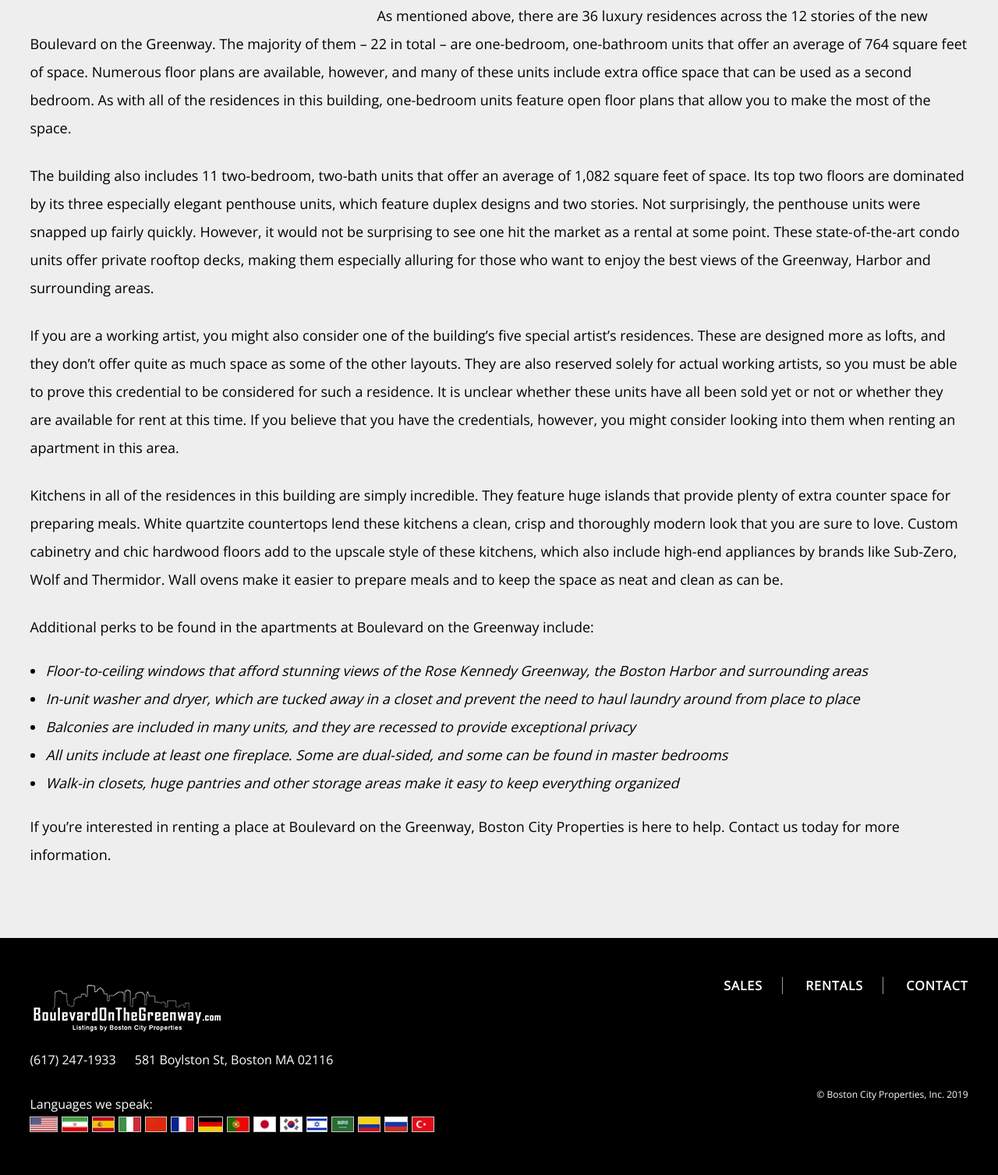
After one commit to waxi/BoulevardOnTheGreenway.com, a PHP site: page /blog/boulevard-on-the-greenway-offers-exquisite-luxury-apartment-homes in a window 1280 px wide. The commit adds this page. Shown: the part 542-2049 px from the top of the page at 78% size. Run offline with PHP 8.4, Linux system fonts and the light colour scheme; some libraries are stand-ins or nearby versions.

Commit message:
added the article pages

```diff
--- /dev/null
+++ b/blog/boulevard-on-the-greenway-offers-exquisite-luxury-apartment-homes.php
@@ -0,0 +1,63 @@
+<?php
+
+    require_once('../inc/config.php');
+
+    $pageID = "about-development";
+
+    $pageTitle = "Boulevard on the Greenway Offers Exquisite Luxury Apartment Homes";
+
+    $pageDescription = "";
+
+    $pageKeywords = "";
+
+    require_once('../inc/header.php');
+
+?>
+
+    <main class="<?php echo $pageID; ?>">
+
+        <section class="normal">
+
+            <h1>Boulevard on the Greenway Offers Exquisite Luxury Apartment Homes</h1>
+
+            <div>
+
+                <img src="../images/boulevard.jpg" alt="Boulevard on the Greenway" class="left">
+
+                <p>Although best-known for offering high-end condo residences, the new Boulevard on the Greenway development at 110 Broad Street on the waterfront downtown also has apartments for rent from time to time. If you are in the market for a luxury apartment that offers some of the most stunning views of the Greenway and surroundings, you’d be hard-pressed to find a better option. With only 36 units total in the entire building, however, competition for these apartments is fierce. If you would like to rent one, Boston City Properties can help. In the meantime, learn more about what you’ll enjoy as a resident of this incredible building.</p>
+
+                <p>As mentioned above, there are 36 luxury residences across the 12 stories of the new Boulevard on the Greenway. The majority of them – 22 in total – are one-bedroom, one-bathroom units that offer an average of 764 square feet of space. Numerous floor plans are available, however, and many of these units include extra office space that can be used as a second bedroom. As with all of the residences in this building, one-bedroom units feature open floor plans that allow you to make the most of the space.</p>
+
+                <p>The building also includes 11 two-bedroom, two-bath units that offer an average of 1,082 square feet of space. Its top two floors are dominated by its three especially elegant penthouse units, which feature duplex designs and two stories. Not surprisingly, the penthouse units were snapped up fairly quickly. However, it would not be surprising to see one hit the market as a rental at some point. These state-of-the-art condo units offer private rooftop decks, making them especially alluring for those who want to enjoy the best views of the Greenway, Harbor and surrounding areas.</p>
+
+                <p>If you are a working artist, you might also consider one of the building’s five special artist’s residences. These are designed more as lofts, and they don’t offer quite as much space as some of the other layouts. They are also reserved solely for actual working artists, so you must be able to prove this credential to be considered for such a residence. It is unclear whether these units have all been sold yet or not or whether they are available for rent at this time. If you believe that you have the credentials, however, you might consider looking into them when renting an apartment in this area.</p>
+
+                <p>Kitchens in all of the residences in this building are simply incredible. They feature huge islands that provide plenty of extra counter space for preparing meals. White quartzite countertops lend these kitchens a clean, crisp and thoroughly modern look that you are sure to love. Custom cabinetry and chic hardwood floors add to the upscale style of these kitchens, which also include high-end appliances by brands like Sub-Zero, Wolf and Thermidor. Wall ovens make it easier to prepare meals and to keep the space as neat and clean as can be.</p>
+
+                <p>Additional perks to be found in the apartments at Boulevard on the Greenway include:</p>
+
+                <ul>
+
+                    <li>Floor-to-ceiling windows that afford stunning views of the Rose Kennedy Greenway, the Boston Harbor and surrounding areas</li>
+
+                    <li>In-unit washer and dryer, which are tucked away in a closet and prevent the need to haul laundry around from place to place</li>
+
+                    <li>Balconies are included in many units, and they are recessed to provide exceptional privacy</li>
+
+                    <li>All units include at least one fireplace. Some are dual-sided, and some can be found in master bedrooms</li>
+
+                    <li>Walk-in closets, huge pantries and other storage areas make it easy to keep everything organized</li>
+
+                </ul>
+
+                <p>If you’re interested in renting a place at Boulevard on the Greenway, Boston City Properties is here to help. Contact us today for more information.</p>
+
+            </div>
+
+            <div class="clear"></div>
+
+        </section>
+
+    </main>
+
+<?php require_once('../inc/footer.php'); ?>
--- a/css/style.css
+++ b/css/style.css
@@ -329,6 +329,18 @@ section.normal h1 {
   font-family: "Open Sans", sans-serif;
   text-align: center;
   margin-bottom: 50px;
+}
+
+section.normal ul {
+  margin: 20px 0;
+  left: 20px;
+}
+
+section.normal ul li {
+  font-size: 18px;
+  font-family: "Open Sans", sans-serif;
+  line-height: 2;
+  font-style: italic;
 }
 
 section.normal p {
@@ -704,23 +716,5 @@ footer .copy {
 /*# sourceMappingURL=style.css.map */
 /*# sourceMappingURL=style.css.map */
 /*# sourceMappingURL=style.css.map */
-/*# sourceMappingURL=style.css.map */
-/*# sourceMappingURL=style.css.map */
-/*# sourceMappingURL=style.css.map */
-/*# sourceMappingURL=style.css.map */
-/*# sourceMappingURL=style.css.map */
-/*# sourceMappingURL=style.css.map */
-/*# sourceMappingURL=style.css.map */
-/*# sourceMappingURL=style.css.map */
-/*# sourceMappingURL=style.css.map */
-/*# sourceMappingURL=style.css.map */
-/*# sourceMappingURL=style.css.map */
-/*# sourceMappingURL=style.css.map */
-/*# sourceMappingURL=style.css.map */
-/*# sourceMappingURL=style.css.map */
-/*# sourceMappingURL=style.css.map */
-/*# sourceMappingURL=style.css.map */
-/*# sourceMappingURL=style.css.map */
-/*# sourceMappingURL=style.css.map */
 
 /*# sourceMappingURL=style.css.map */
--- a/css/style.scss
+++ b/css/style.scss
@@ -326,6 +326,18 @@ section.normal {
 		margin-bottom: 50px;
 	}
 
+	ul {
+		margin: 20px 0;
+		left: 20px;
+	}
+
+	ul li {
+		font-size: 18px;
+		font-family: 'Open Sans', sans-serif;
+		line-height: 2;
+		font-style: italic;
+	}
+
 	p {
 		font-size: 18px;
 		font-family: 'Open Sans', sans-serif;
```
Also changed, not shown: about-the-retail-space.php (added, +37 -0 lines), blog/boulevard-on-the-greenway-offering-exquisite-luxury-condos-for-sale.php (added, +49 -0 lines), blog/boulevard-on-the-greenway-offers-a-prime-location-for-discerning-bostonians.php (added, +47 -0 lines), blog/first-automated-garage-parking-system-in-new-england-opens-at-boulevard-on-the-greenway.php (added, +45 -0 lines), blog/historic-facade-of-bulfinch-designed-warehouse-preserved-in-new-luxury-condo-building.php (added, +47 -0 lines), blog/penthouse-at-boulevard-on-the-greenway-sells-for-5-million.php (added, +59 -0 lines), index.php (+6 -6 lines), images/boulevard-3.png (added), images/boulevard-4.png (added), images/boulevard-5.png (added), images/retail-space-1.png (added), images/retail-space-2.png (added), 4 other files.
